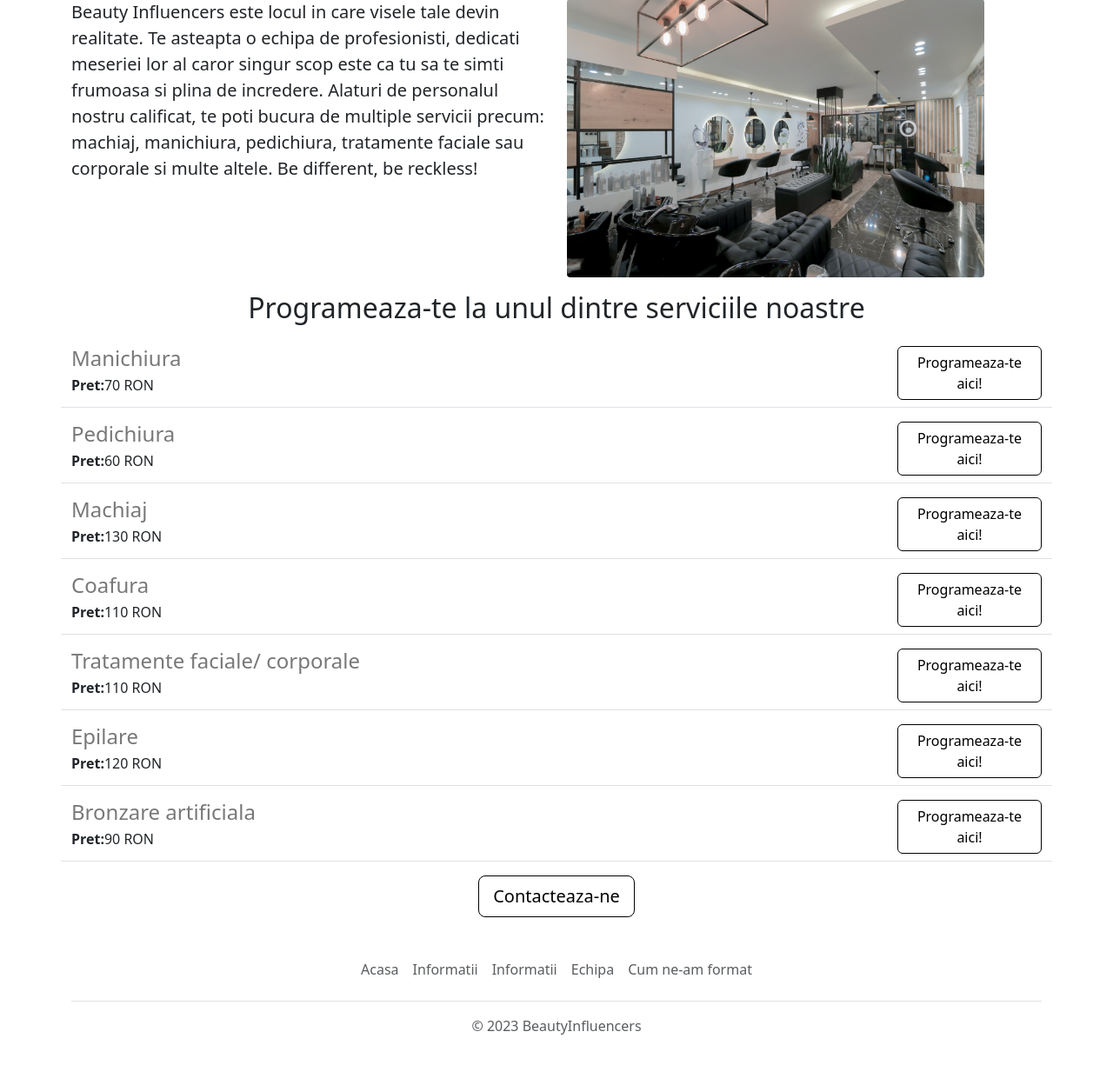
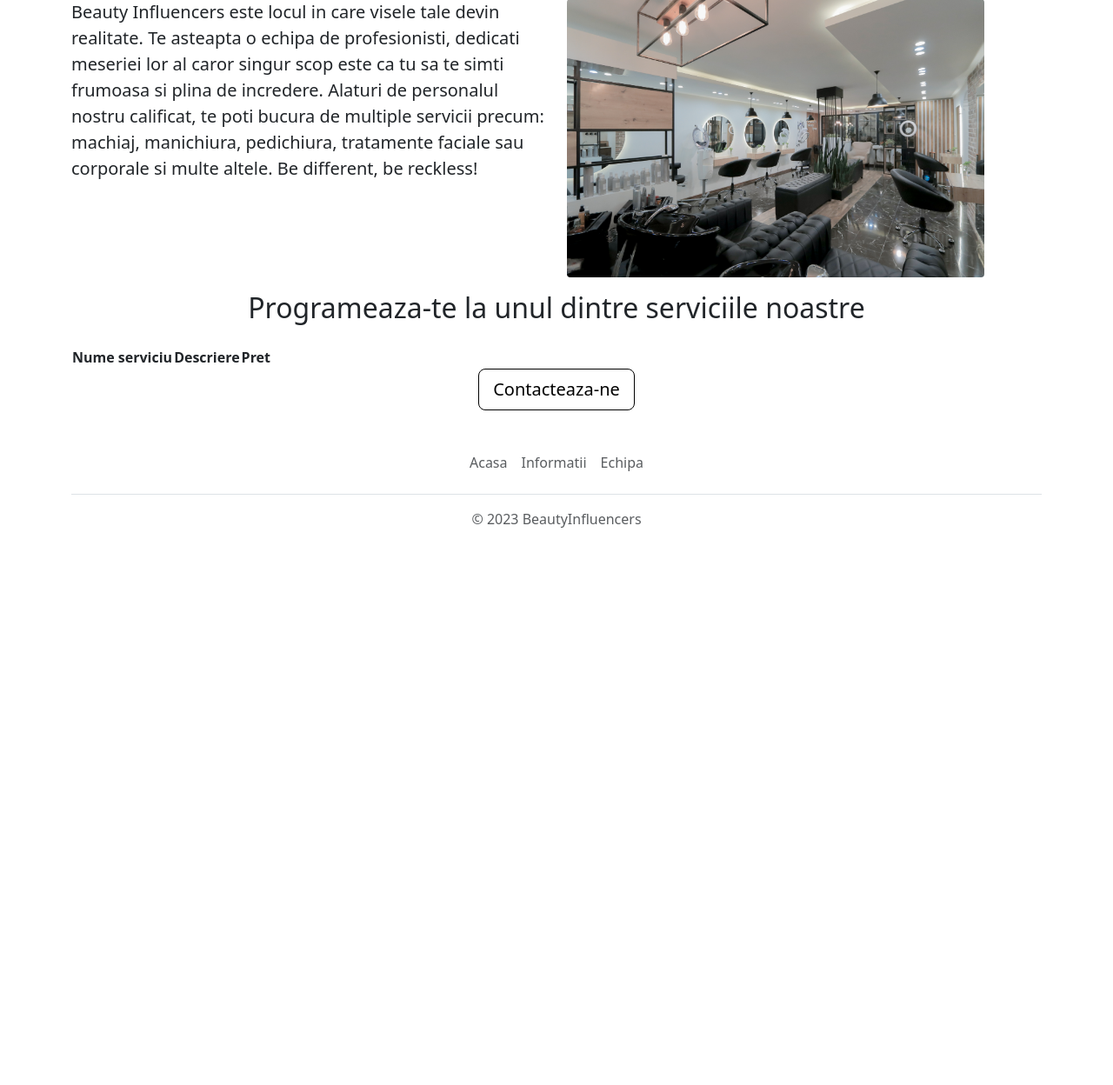
Before and after one commit to teooooooooo/beauty-influencers-v2, a Flask app: page / in a window 1280 px wide. Shown: the part 942-2190 px from the top of the page at 87% size. After the commit the page ends 1549 px from the top, so only its background shows below. Run offline with Flask 3, Linux system fonts and the light colour scheme; lists and menus that the app fills with data are empty.

Commit message:
hard work

```diff
--- a/app.py
+++ b/app.py
@@ -1,62 +1,60 @@
 from flask import Flask, render_template, jsonify
+from sqlalchemy import text, create_engine
 
 app = Flask(__name__)
 
-SERVICII = [
-  {
-    'id': 1,
-    'title' : "Manichiura",
-    'price' : "70 RON"
-  },
+db_connection_string = "mysql+pymysql://76ydd3a6dtxdgplnvhzh:pscale_pw_9lfYI1Kk9wOonkGX9Fck9byuRMUhLDMxhvYeyrxAs4f@aws.connect.psdb.cloud/beautyinfluencers?charset=utf8mb4"
 
-  {
-    'id': 2,
-    'title' : "Pedichiura",
-    'price' : "60 RON"
-  },
+engine = create_engine(
+  db_connection_string,
+  connect_args={
+    "ssl":{
+      "ssl_ca" : "/etc/ssl/cert.pem"
+    }
+  })
 
-  {
-    'id': 3,
-    'title' : "Machiaj",
-    'price' : "130 RON"
-  },
+def debug_servicii_from_db():
+  try:
+      with engine.connect() as conn:
+          result = conn.execute(text("select * from servicii"))
+          rows = result.fetchall()
+          print("Number of rows:", len(rows))
 
-  {
-    'id': 4,
-    'title' : "Coafura",
-    'price' : "110 RON"
-  },
+          for i, row in enumerate(rows):
+              print(f"Row {i}: Type - {type(row)}")
+              print(row)
+  except Exception as e:
+      print(f"An error occurred: {e}")
 
-  {
-    'id': 5,
-    'title' : "Tratamente faciale/ corporale",
-    'price' : "110 RON"
-  },
+debug_servicii_from_db()
 
-  {
-    'id': 6,
-    'title' : "Epilare",
-    'price' : "120 RON"
-  },
+def load_servicii_from_db():
+  servicii = []
+  try:
+      with engine.connect() as conn:
+          result = conn.execute(text("select * from servicii"))
+          servicii = [row._asdict() for row in result.fetchall()]
+  except Exception as e:
+      print(f"An error occurred: {e}")
+      # Handle the exception as needed
 
-  {
-    'id': 7,
-    'title' : "Bronzare artificiala",
-    'price' : "90 RON"
-  },
-]
+  # Debug printing of servicii
+  print(servicii)
+
+  return servicii
+
 
 @app.route("/")
 def helo_tello():
-  return render_template('home.html', servicii = SERVICII, company_name = 'Beauty Influencers')
-
-@app.route("/api/servicii")
-
-def list_jobs():
-  return jsonify(SERVICII)
+  servicii = load_servicii_from_db()
+  return render_template('home.html', servicii = servicii, company_name = 'Beauty Influencers')
 
 if __name__ == "__main__":
   app.run(
     host="0.0.0.0",
     debug=True
   )
+
+# @app.route("/api/sevicii")
+# def list_jobs():
+#   return jsonify(servicii)
--- a/pyproject.toml
+++ b/pyproject.toml
@@ -7,6 +7,8 @@ authors = ["Your Name <you@example.com>"]
 [tool.poetry.dependencies]
 python = ">=3.10.0,<3.11"
 flask = "^3.0.0"
+sqlalchemy = "^2.0.23"
+consultor = "^0.2.0"
 
 [tool.pyright]
 # https://github.com/microsoft/pyright/blob/main/docs/configuration.md
--- a/templates/footer.html
+++ b/templates/footer.html
@@ -3,9 +3,7 @@
     <ul class="nav justify-content-center border-bottom pb-3 mb-3">
       <li class="nav-item"><a href="htpps://beautyinfluencers.ai" class="nav-link px-2 text-body-secondary">Acasa</a></li>
       <li class="nav-item"><a href="htpps://beautyinfluencers.ai/Informatii" class="nav-link px-2 text-body-secondary">Informatii</a></li>
-      <li class="nav-item"><a href="#" class="nav-link px-2 text-body-secondary">Informatii</a></li>
       <li class="nav-item"><a href="#" class="nav-link px-2 text-body-secondary">Echipa</a></li>
-      <li class="nav-item"><a href="#" class="nav-link px-2 text-body-secondary">Cum ne-am format</a></li>
     </ul>
     <p class="text-center text-body-secondary">&copy; 2023 BeautyInfluencers</p>
   </footer>
--- a/templates/home.html
+++ b/templates/home.html
@@ -30,9 +30,22 @@
     </div>
     <h2 class = "text-center mt-2 mb-4">Programeaza-te la unul dintre serviciile noastre</h2>
     <div>
-      {% for serviciu in servicii %}
-      {% include 'jobitem.html' %}
-      {% endfor %}
+      <table>
+  <tr>
+    <th>Nume serviciu</th>
+    <th>Descriere</th>
+    <th>Pret</th>
+  </tr>
+  {% for serviciu in servicii %}
+  <tr>
+    <td>{{ serviciu.nume_serviciu }}</td>
+    <td>{{ serviciu.descriere }}</td>
+    <td>{{ serviciu.tarif }}</td>
+  </tr>
+  </tr>
+  {% endfor %}
+</table>
+
     </div>
 
     <div class = "text-center">
```
Also changed, not shown: database.py (added, +15 -0 lines), 5 other files.
